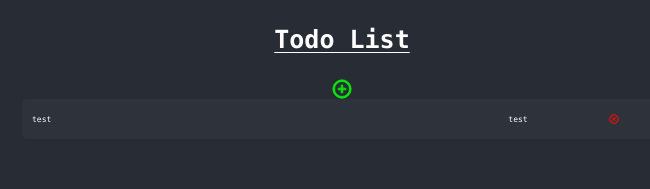
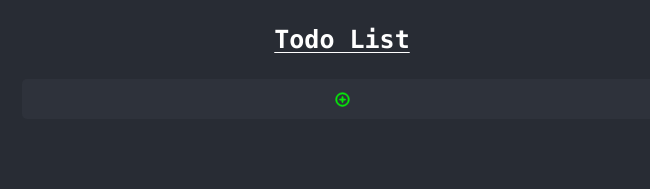
Before and after one commit to JackMatthewRimmer/TodoApp, a React (Create React App) app in the folder todo-list/: page / in a window 1280 px wide. Shown: the top 189 px of the page, without its empty margins (298-948 px from the left). Built offline with nearby package versions, Linux system fonts and the light colour scheme.

Commit message:
Add some stuff

```diff
--- a/todo-list/src/Components/AddButton/AddButton.tsx
+++ b/todo-list/src/Components/AddButton/AddButton.tsx
@@ -8,8 +8,8 @@ export const AddButton: FC<AddButtonProps> = () => {
   if (modalActive) return null;
   return (
     <CheckBoxSvg
-      width={"20px"}
-      height={"20px"}
+      width={"15px"}
+      height={"15px"}
       onClick={() => setModalActive(true)}
     />
   );
--- a/todo-list/src/Components/Modal/Modal.css
+++ b/todo-list/src/Components/Modal/Modal.css
@@ -30,8 +30,28 @@
   font-size: 8px;
   padding: 5px;
   text-align: center;
+  color: white;
+  background-color: transparent;
+  border: 0;
+  border-bottom: 2px #fff solid;
 }
 
+.ModalFieldTitle {
+  display: flex;
+}
+
+.ModalField:focus{
+  border: 0;
+  outline: none;
+  border-bottom: 2px #fff solid;
+}
+
+.ModalField:label{
+  position: absolute;
+  top: 15px;
+  left: 0;
+  pointer-events: none;
+}
 
 /* CSS */
 .ModalSubmit {
--- a/todo-list/src/Components/TodoContainer/TodoContainer.css
+++ b/todo-list/src/Components/TodoContainer/TodoContainer.css
@@ -0,0 +1,13 @@
+.TodoContainerDiv {
+    min-width: 50%;
+}
+
+.TodoAddButtonDiv {
+    min-width: 50%;
+    min-height: 40px;
+    border-radius: 5px;
+    display: flex;
+    align-items: center;
+    justify-content: center;
+    background-color: 		#2e323b;
+}
--- a/todo-list/src/Components/TodoContainer/TodoContainer.tsx
+++ b/todo-list/src/Components/TodoContainer/TodoContainer.tsx
@@ -1,7 +1,24 @@
 import { type FC } from "react";
+import { useTodoContext } from "../../Hooks/useTodoContext";
+import { TodoItem } from "../TodoItem/TodoItem";
+import { TodoData } from "../../Common";
+import { AddButton } from "../AddButton/AddButton";
+import "./TodoContainer.css";
 
 interface TodoContainerProps {}
 
 export const TodoContainer: FC<TodoContainerProps> = () => {
-  return null;
+  const { todoContext } = useTodoContext();
+  return (
+    <>
+      <div className="TodoContainerDiv">
+        {todoContext.map((todo: TodoData) => (
+          <TodoItem todoData={todo} />
+        ))}
+      </div>
+      <div className="TodoAddButtonDiv">
+        <AddButton />
+      </div>
+    </>
+  );
 };
--- a/todo-list/src/Components/TodoItem/TodoItem.css
+++ b/todo-list/src/Components/TodoItem/TodoItem.css
@@ -1,4 +1,5 @@
 .TodoItemDiv {
+    margin-bottom: 10px;
     min-width: 50%;
     min-height: 40px;
     border-radius: 5px;
@@ -13,7 +14,7 @@
     align-items: center;
     justify-content: left;
     overflow: hidden;
-    padding-left: 10px
+    padding-left: 20px
 }
 
 .TodoPriorityDiv {
--- a/todo-list/src/Components/TodoItem/TodoItem.tsx
+++ b/todo-list/src/Components/TodoItem/TodoItem.tsx
@@ -20,8 +20,8 @@ export const TodoItem: FC<TodoItemProps> = ({ todoData }) => {
       </div>
       <div className="TodoSVGDiv">
         <CrossSvg
-          width={"10px"}
-          height={"10px"}
+          width={"15px"}
+          height={"15px"}
           onClick={() => removeTodo(todoData)}
         />
       </div>
--- a/todo-list/src/Pages/App/App.tsx
+++ b/todo-list/src/Pages/App/App.tsx
@@ -1,28 +1,24 @@
 import { type FC, useState } from "react";
 import "./App.css";
 import "../../Components/index";
-import { AddButton, TitleBar, Typography } from "../../Components/index";
+import {
+  AddButton,
+  TitleBar,
+  TodoContainer,
+  Typography,
+} from "../../Components/index";
 import { Modal } from "../../Components/Modal/Modal";
 import { TodoContextProvider } from "../../Hooks/useTodoContext";
-import { TodoData } from "../../Common";
-import { TodoItem } from "../../Components";
-import { v4 as uuidv4 } from "uuid";
 
 interface AppProps {}
 
 export const AppComponent: FC<AppProps> = () => {
-  const testTodo: TodoData = {
-    uuid: uuidv4(),
-    title: "test",
-    priority: "test",
-  };
   return (
     <TodoContextProvider>
       <div className="App">
         <TitleBar />
         <Modal />
-        <AddButton />
-        <TodoItem todoData={testTodo} />
+        <TodoContainer />
       </div>
     </TodoContextProvider>
   );
```
